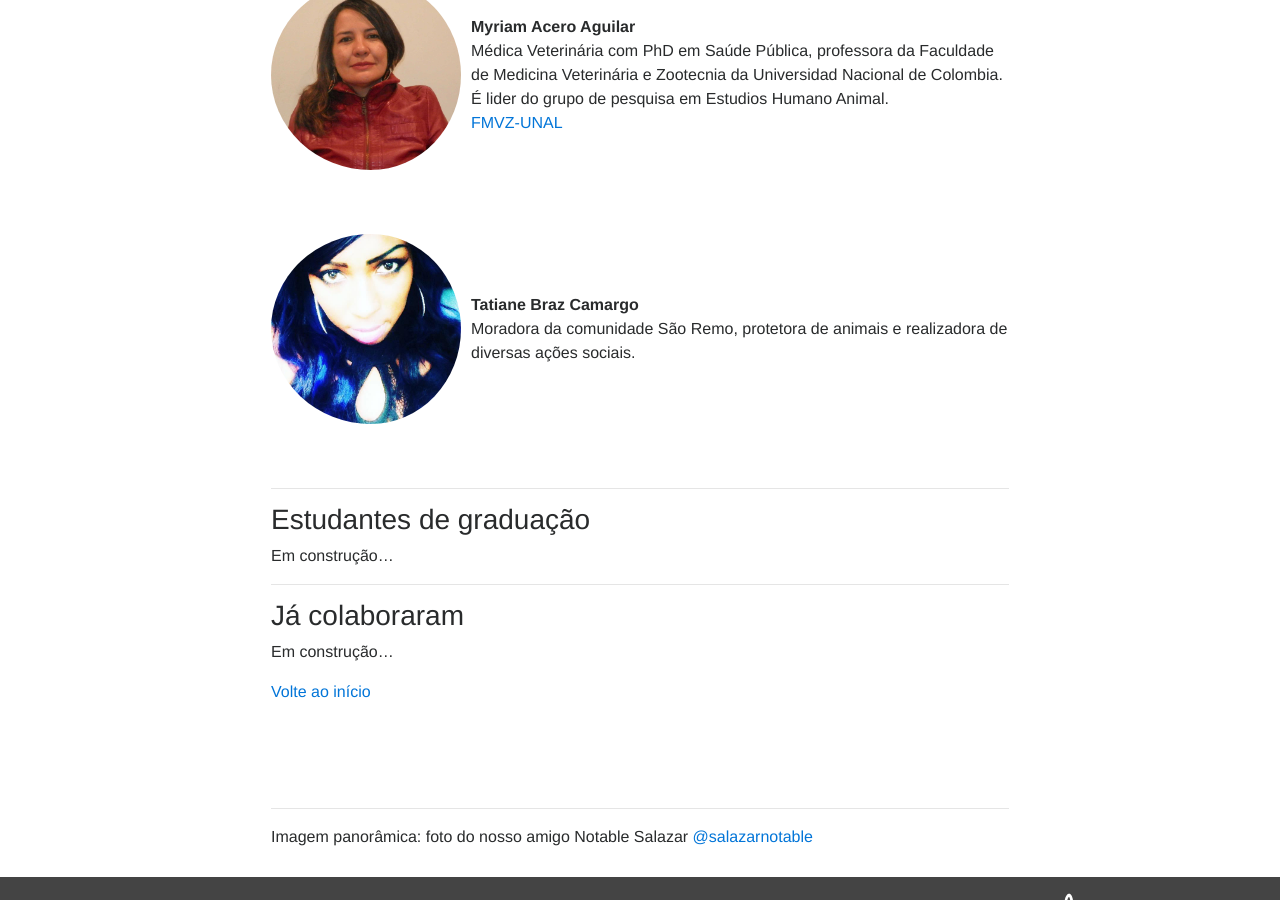
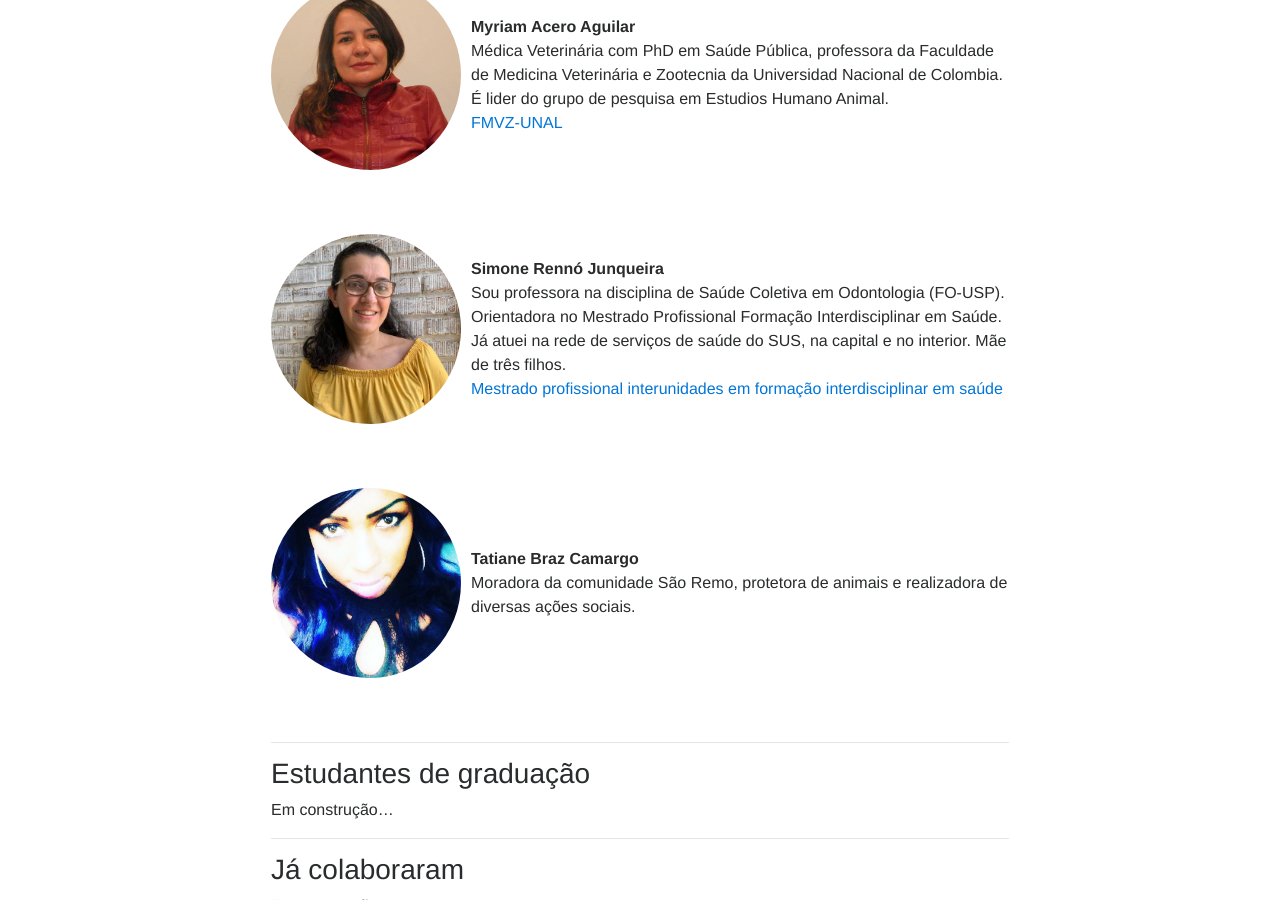
Before and after one commit to oswaldosantos/sup, a Jekyll site: the page built from pt/equipe-pt.md, in a window 1280 px wide and 900 px high, scrolled down 3289 px. Built offline with Jekyll 4.4.1, drawn with Linux system fonts in a browser that asks for light colours; nearby versions of some CDN libraries; some web fonts are replaced.

Commit message:
Atualização

```diff
--- a/pt/equipe-pt.md
+++ b/pt/equipe-pt.md
@@ -133,6 +133,18 @@ Médica Veterinária com PhD em Saúde Pública, professora da Faculdade de Medi
 <br>
 
 <div class="d-flex flex-lg-nowrap flex-wrap justify-content-center align-items-center">
+<img src="{{root}}/assets/pessoas/simone.jpeg" class="imagem-pessoa" ><br>
+<div>
+<b>Simone Rennó Junqueira</b><br>
+Sou professora na disciplina de Saúde Coletiva em Odontologia (FO-USP). Orientadora no Mestrado Profissional Formação Interdisciplinar em Saúde.
+Já atuei na rede de serviços de saúde do SUS, na capital e no interior. Mãe de três filhos.<br>
+<a href="http://www.fo.usp.br/pos/?page_id=3386">Mestrado profissional interunidades em formação interdisciplinar em saúde</a>
+</div>
+</div>
+<br>
+<br>
+
+<div class="d-flex flex-lg-nowrap flex-wrap justify-content-center align-items-center">
 <img src="{{root}}/assets/pessoas/tatiane.jpeg" class="imagem-pessoa" ><br>
 <div>
 <b>Tatiane Braz Camargo</b><br>
@@ -141,7 +153,6 @@ Moradora da comunidade São Remo, protetora de animais e realizadora de diversas
 </div>
 <br>
 <br>
-
 
 ---
 
```
Also changed, not shown: assets/pessoas/simone.jpeg (added).
